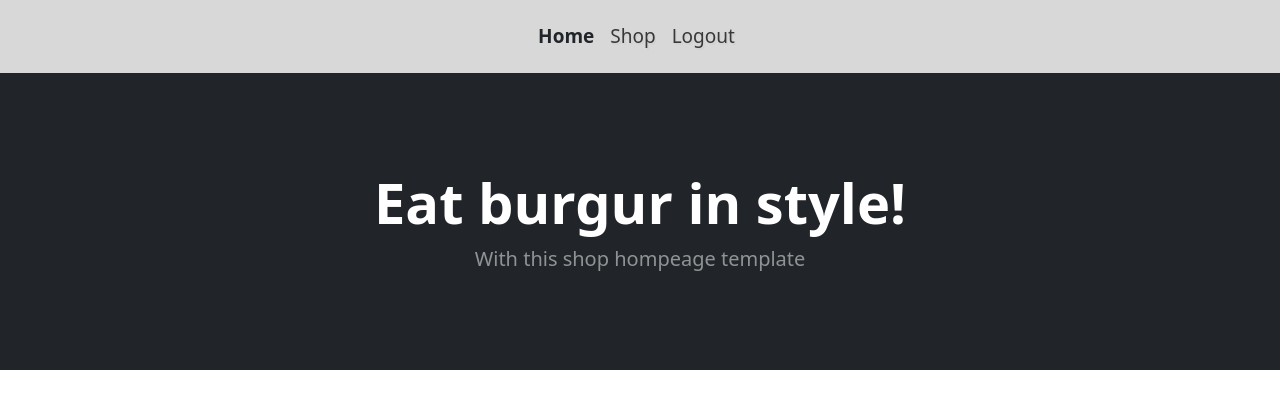
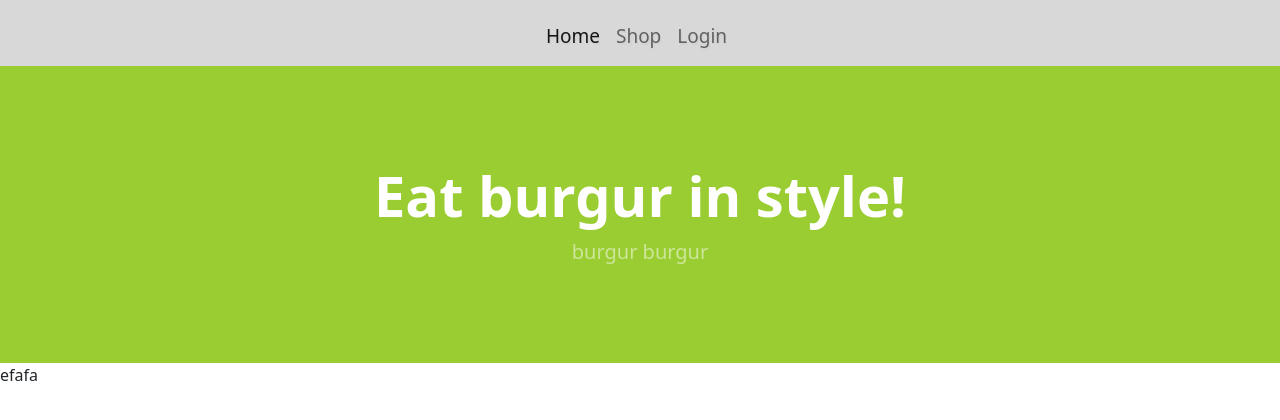
Before and after one commit to ocvb/IAD_Project, a PHP site: page / in a window 1280 px wide. Shown: the top 420 px of the page. Run offline with PHP 8.4, Linux system fonts and the light colour scheme; data that the repository does not hold is empty; a stand-in replaces the project's code that opens the database connection.

Commit message:
navbar changes

```diff
--- a/index.html
+++ b/index.html
@@ -10,12 +10,10 @@
    <link rel="stylesheet" href="css/bootstrap.css" type="text/css">
    <link rel="stylesheet" href="css/home.css" type="text/css">
 
-   <script src="js/bootstrap.js" type="application/javascript"></script>
-   <script src="js/jquery-3.6.0.min.js" type="application/javascript"></script>
    <script type="module">
       import { getCookie, logout } from "./js/cookies.js";
 
-      $(document).ready(function() {
+      $(document).ready(function () {
          if (getCookie("user") == '') {
             $.post("cookies.php");
          }
@@ -38,19 +36,30 @@
 
 <body>
    <!--TODO: Header, Nav, Article, Aside-->
-   <nav class="navaddpage nav navbar-expand-lg navbar-light justify-content-center">
-      <div class="p-2">Home</div>
-      <div class="p-2"><a href="shop.php">Shop</a></div>
-      <div class="p-2"><a id="login" href="login.php">Login</a></div>
+   <nav class="nav navbar-expand-lg navbar-light justify-content-center">
+      <div class="navbar-nav navaddpage">
+         <a class="nav-item nav-link active">Home</a>
+         <a class="nav-item nav-link" href="shop.php">Shop</a>
+         <a class="nav-item nav-link" href="login.php">Login</a>
+      </div>
    </nav>
-   <header class="header-bg bg-dark py-5">
+
+   <header class="header-bg py-5">
       <div class="container px-4 px-lg-5 my-5">
-          <div class="text-center text-white">
-              <h1 class="display-4 fw-bolder">Eat burgur in style!</h1>
-              <p class="lead fw-normal text-white-50 mb-0">With this shop hompeage template</p>
-          </div>
+         <div class="text-center text-white">
+            <h1 class="display-4 fw-bolder">Eat burgur in style!</h1>
+            <p class="lead fw-normal text-white-50 mb-0">burgur burgur</p>
+         </div>
       </div>
-  </header>
+   </header>
+
+   <div>
+      <p>efafa</p>
+   </div>
+
+   <!--javascript-->
+   <script src="js/bootstrap.bundle.js" type="application/javascript"></script>
+   <script src="js/jquery-3.6.0.min.js" type="application/javascript"></script>
 </body>
 
 </html>
```
Also changed, not shown: login.php (+5 -3 lines), shop.php (+5 -3 lines).
